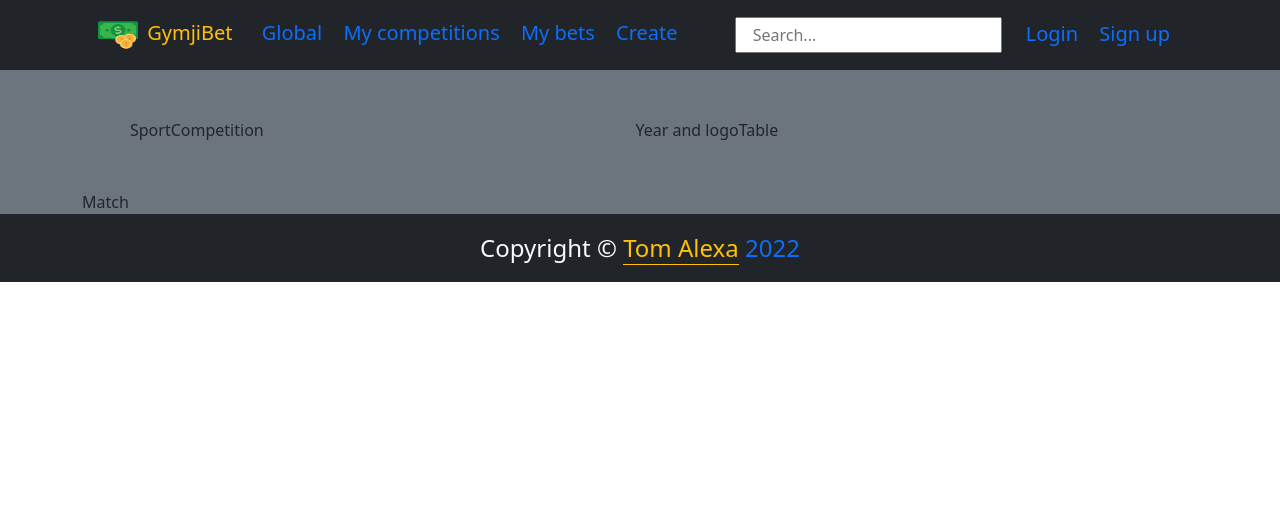
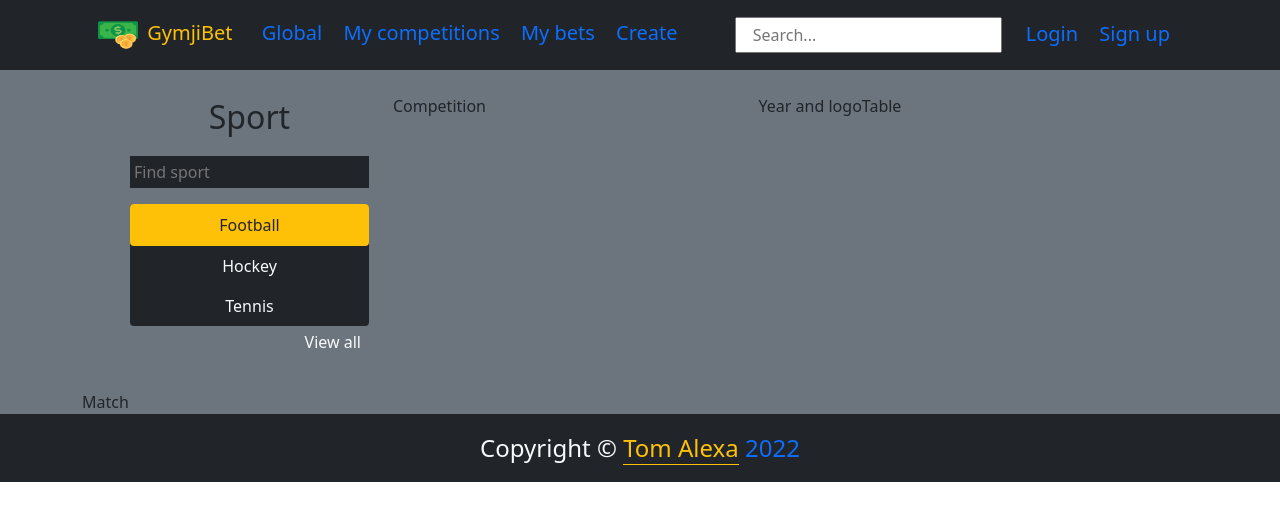
Before and after one commit to tom-alexa/gymjibet, a Vue app in the folder app/frontend/: page /competition/1/1 in a window 1280 px wide. Shown: the top 520 px of the page. Built offline with nearby package versions, Linux system fonts and the light colour scheme.

Commit message:
Add select sport template

```diff
--- a/app/frontend/src/components/competitions/Competition.vue
+++ b/app/frontend/src/components/competitions/Competition.vue
@@ -32,6 +32,17 @@ const getFrom = () => {
 const activePage = getFrom()
 
 
+// TODO
+    // if no active page,
+        // check if is in my competitions,
+            // if not check if is in global,
+                // if not, competition doesn't exist
+
+            // if so, render in my competitions
+
+    // if so, render competition in that section
+
+
 </script>
 
 <template>
@@ -41,21 +52,21 @@ const activePage = getFrom()
     <main>
         <div class="bg-secondary">
             <div class="container">
-                <div class="d-flex justify-content-between flex-wrap p-5">
+                <div class="d-flex justify-content-between flex-wraps p-4">
                     <div class="flex-fill">
                         <div class="d-flex flex-wrap">
-                            <div class="flex-item">
+                            <div class="">
                                 <SelectSport />
                             </div>
-                            <div class="flex-item">
+                            <div class="">
                                 <SelectCompetition />
                             </div>
                         </div>
                     </div>
-                    <div class="flex-item">
+                    <div class="">
                         <YearAndLogo />
                     </div>
-                    <div class="flex-item flex-fill">
+                    <div class="flex-fill">
                         <Table />
                     </div>
                 </div>
--- a/app/frontend/src/components/competitions/GlobalCompetitions.vue
+++ b/app/frontend/src/components/competitions/GlobalCompetitions.vue
@@ -7,7 +7,7 @@ import Footer from '../Footer.vue';
 const URL = ""
 
 
-const globalCompetitionsFromApi = {
+const globalCompetitionFromApi = {
     success: true,
     competition: {
         name: "EURO 2020",
@@ -36,7 +36,7 @@ const redirectToCompetition = (data) => {
 const fetchData = async () => {
     // const response = await fetch(URL)
     // return response.json()
-    return globalCompetitionsFromApi
+    return globalCompetitionFromApi
 }
 
 fetchData().then((data) => { redirectToCompetition(data) })
--- a/app/frontend/src/components/competitions/competition/SelectSport.vue
+++ b/app/frontend/src/components/competitions/competition/SelectSport.vue
@@ -3,5 +3,24 @@
 </script>
 
 <template>
-    Sport
+    <div class="d-flex flex-column align-items-center">
+        <h2 class="p-1">Sport</h2>
+        <div class="d-flex flex-column px-4 py-2 rounded-3">
+            <input class="bg-dark p-1 border-0 text-light mb-3" type="text" placeholder="Find sport">
+            <div class="d-flex flex-column bg-dark rounded-2">
+                <div class="btn py-2 bg-warning">
+                    Football
+                </div>
+                <div class="btn btn-outline-warning border-0 link-light py-2">
+                    Hockey
+                </div>
+                <div class="btn btn-outline-warning border-0  text-light py-2">
+                    Tennis
+                </div>
+            </div>
+            <div class="btn btn-outline-warning text-light py-1 px-2 align-self-end border-0">
+                View all
+            </div>
+        </div>
+    </div>
 </template>
--- a/app/frontend/src/router/index.js
+++ b/app/frontend/src/router/index.js
@@ -57,7 +57,7 @@ const routes = [
         path: "/competition/:username"      // TODO
     },
     {
-        path: "/competition/:username/:competitionSlug",   // TODO
+        path: "/competition/:username/:competitionSlug",
         name: "competition",
         component: Competition
     },
```
Also changed, not shown: 1 other file (tests, documents, lock files or other folders).
